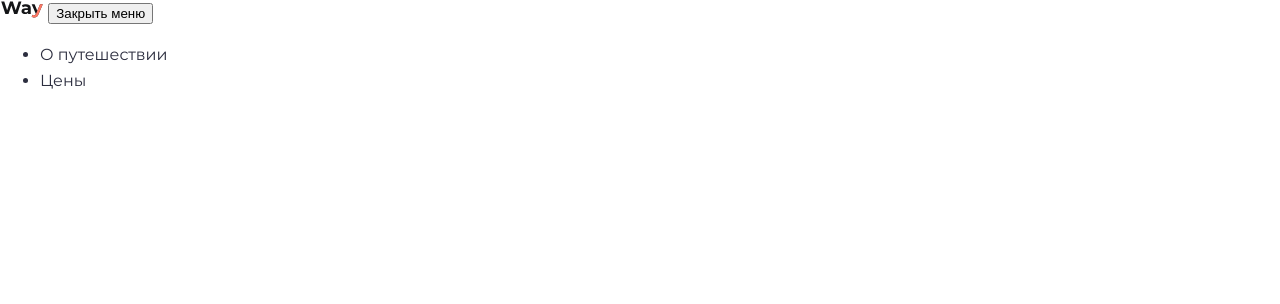
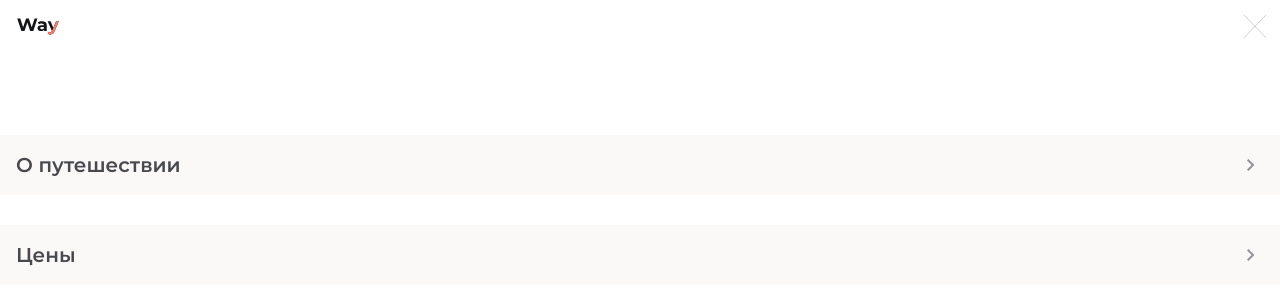
Before and after one commit to nikitasech/trip-to-europe, a website: page source/index.html in a window 1280 px wide. Drawn offline with nearby package versions, Linux system fonts and the light colour scheme; files that its build step writes are made by us from their sources; files whose address does not match are found by name; a web font is replaced by a local one.

Commit message:
Стилизовал мобильную версию .main-header

```diff
--- a/source/index.html
+++ b/source/index.html
@@ -13,14 +13,19 @@
 </head>
 <body>
   <header class="main-header">
-    <img class="logo" src="./img/logo.svg" alt="Логотип компании Way" width="44" height="17">
-    <!-- main-header__toggle-menu--closed и текст "Открыть меню" при закрытом -->
-    <button class="main-header__toggle-menu main-header__toggle-menu--opened">Закрыть меню</button>
+    <img class="main-header__logo logo" src="./img/logo.svg" alt="Логотип компании Way" width="44" height="17">
+    <button class="main-header__toggle-menu main-header__toggle-menu--close" type="button">
+      <span class="visually-hidden">Закрыть меню</span>
+    </button>
 
     <nav class="main-header__nav">
       <ul class="main-header__nav-list">
-        <li class="main-header__nav-item">О путешествии</li>
-        <li class="main-header__nav-item">Цены</li>
+        <li class="main-header__nav-item">
+          <a class="main-header__nav-link" href="">О путешествии</a>
+        </li>
+        <li class="main-header__nav-item">
+          <a class="main-header__nav-link" href="">Цены</a>
+        </li>
       </ul>
     </nav>
   </header>
--- /dev/null
+++ b/source/sass/blocks/main-header.scss
@@ -0,0 +1,70 @@
+.main-header {
+  position: relative;
+
+  display: flex;
+  flex-wrap: wrap;
+  justify-content: space-between;
+}
+
+.main-header__logo {
+  margin-bottom: 15px;
+  padding-top: 18px;
+  padding-left: 16px;
+}
+
+.main-header__toggle-menu {
+  box-sizing: content-box;
+  width: 50px;
+  height: 50px;
+  padding-right: 0;
+  padding-left: 0;
+
+  background-color: $accent-color;
+  background-image: url("./../img/icon-open-menu.svg");
+  background-repeat: no-repeat;
+  background-position: center;
+  border: none;
+
+  &--close {
+    background-color: transparent;
+    background-image: url("./../img/icon-close-menu.svg");
+  }
+}
+
+.main-header__nav {
+  position: absolute;
+
+  display: none;
+  flex-basis: 100%;
+  width: 100%;
+  padding-top: 135px;
+}
+
+.main-header__toggle-menu--close + .main-header__nav {
+  display: block;
+}
+
+.main-header__nav-list {
+  @include list-reset;
+}
+
+.main-header__nav-item {
+  margin-bottom: 30px;
+}
+
+.main-header__nav-link {
+  display: block;
+  padding-top: 17px;
+  padding-bottom: 17px;
+  padding-left: 16px;
+
+  font-weight: 600;
+  font-size: 20px;
+  color: #48494d;
+  text-decoration: none;
+
+  background-color: #fbf8f8;
+  background-image: url("./../img/link-arrow.svg");
+  background-repeat: no-repeat;
+  background-position: center right 25px;
+}
--- /dev/null
+++ b/source/sass/blocks/visually-hidden.scss
@@ -0,0 +1,16 @@
+.visually-hidden {
+  position: absolute;
+
+  width: 1px;
+  height: 1px;
+  margin: -1px;
+  padding: 0;
+  overflow: hidden;
+
+  white-space: nowrap;
+
+  border: 0;
+
+  clip: rect(0 0 0 0);
+  clip-path: inset(100%);
+}
--- /dev/null
+++ b/source/sass/mixins.scss
@@ -0,0 +1,5 @@
+@mixin list-reset {
+  margin-top: 0;
+  margin-bottom: 0;
+  padding-left: 0;
+}
--- a/source/sass/style.scss
+++ b/source/sass/style.scss
@@ -1,5 +1,8 @@
 @import './fonts.scss';
 @import './variables.scss';
 @import './global.scss';
+@import './mixins.scss';
 
+@import './blocks/visually-hidden.scss';
 @import './blocks/container.scss';
+@import './blocks/main-header.scss';
```
Also changed, not shown: source/img/icon-close-menu.svg (added), source/img/icon-open-menu.svg (added), source/img/link-arrow.svg (added).
